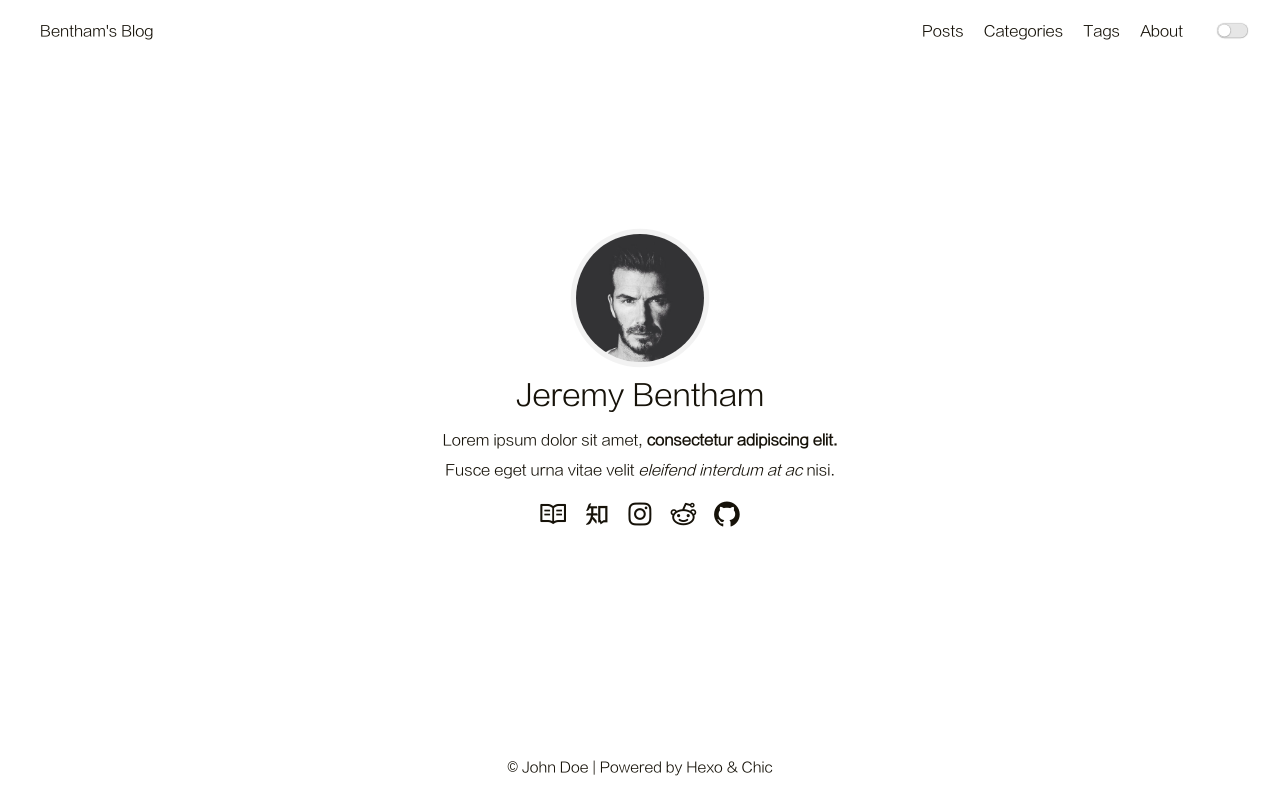
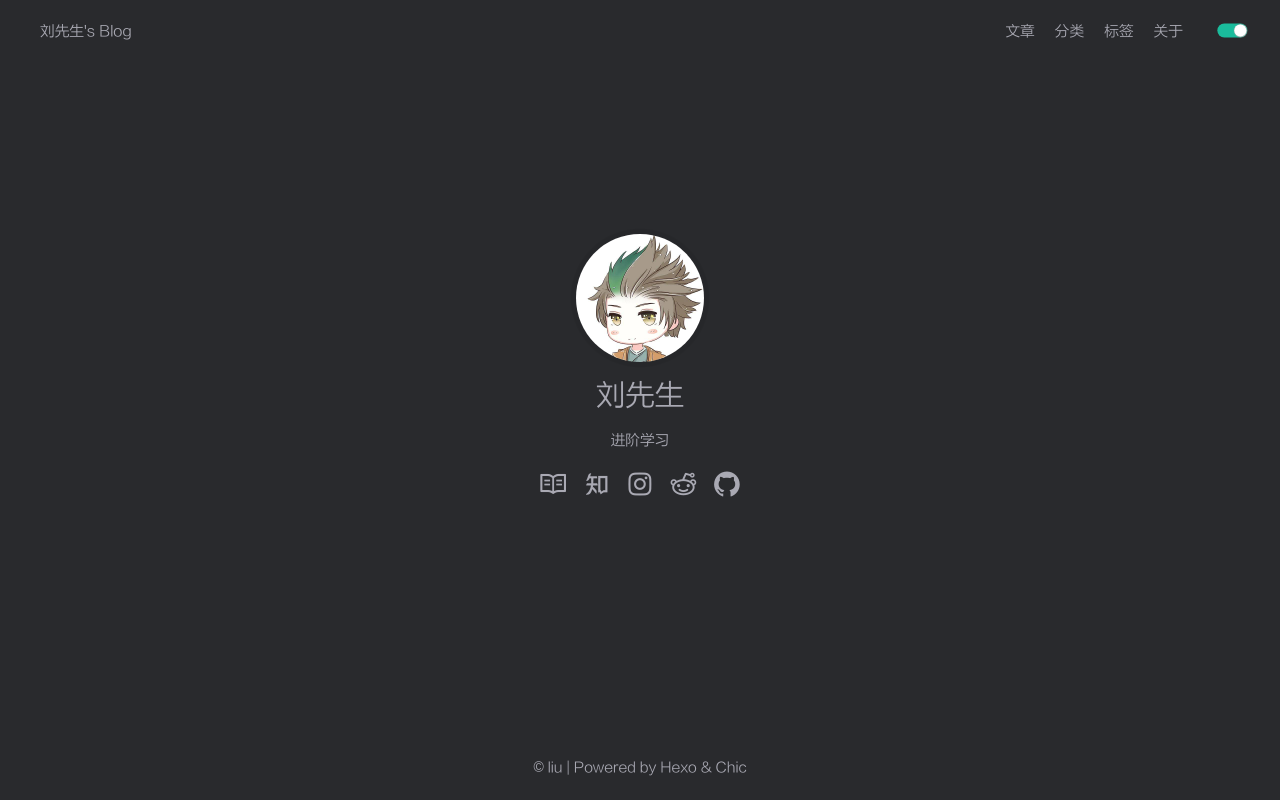
Before and after one commit to allen-llll/mrLjun.github.io, a plain HTML site: page index.html in a window 1280 px wide. Drawn offline with nearby package versions, Linux system fonts and the light colour scheme; some packages are replaced by stand-ins of ours.

Commit message:
Site updated: 2020-03-05 21:22:23

```diff
--- a/2020/03/04/hello-world/index.html
+++ b/2020/03/04/hello-world/index.html
@@ -6,17 +6,17 @@
       content="width=device-width, initial-scale=1.0, maximum-scale=1.0, minimum-scale=1.0">
 <meta http-equiv="X-UA-Compatible" content="ie=edge">
 
-    <meta name="author" content="John Doe">
+    <meta name="author" content="liu">
 
 
 
 
 
-<title>Hello World | Hexo</title>
+<title>Hello World | 刘先生&#39;s blogs</title>
 
 
 
-    <link rel="icon" href="/favicon.ico">
+    <link rel="icon" href="/code.png">
 
 
 
@@ -86,16 +86,16 @@
         <header>
     <nav class="navbar">
         <div class="container">
-            <div class="navbar-header header-logo"><a href="/">Bentham&#39;s Blog</a></div>
+            <div class="navbar-header header-logo"><a href="/">刘先生&#39;s Blog</a></div>
             <div class="menu navbar-right">
 
-                    <a class="menu-item" href="/archives">Posts</a>
+                    <a class="menu-item" href="/archives">文章</a>
 
-                    <a class="menu-item" href="/category">Categories</a>
+                    <a class="menu-item" href="/category">分类</a>
 
-                    <a class="menu-item" href="/tag">Tags</a>
+                    <a class="menu-item" href="/tag">标签</a>
 
-                    <a class="menu-item" href="/about">About</a>
+                    <a class="menu-item" href="/about">关于</a>
 
                 <input id="switch_default" type="checkbox" class="switch_default">
                 <label for="switch_default" class="toggleBtn"></label>
@@ -108,19 +108,19 @@
         <div class="container">
             <div class="navbar-header">
                 <div>
-                    <a href="/">Bentham&#39;s Blog</a><a id="mobile-toggle-theme">·&nbsp;Light</a>
+                    <a href="/">刘先生&#39;s Blog</a><a id="mobile-toggle-theme">·&nbsp;Light</a>
                 </div>
                 <div class="menu-toggle" onclick="mobileBtn()">&#9776; Menu</div>
             </div>
             <div class="menu" id="mobile-menu">
 
-                    <a class="menu-item" href="/archives">Posts</a>
+                    <a class="menu-item" href="/archives">文章</a>
 
-                    <a class="menu-item" href="/category">Categories</a>
+                    <a class="menu-item" href="/category">分类</a>
 
-                    <a class="menu-item" href="/tag">Tags</a>
+                    <a class="menu-item" href="/tag">标签</a>
 
-                    <a class="menu-item" href="/about">About</a>
+                    <a class="menu-item" href="/about">关于</a>
 
             </div>
         </div>
@@ -214,7 +214,7 @@
 
                 <div class="post-meta">
 
-                        Author: <a itemprop="author" rel="author" href="/">John Doe</a>
+                        Author: <a itemprop="author" rel="author" href="/">liu</a>
 
 
 
@@ -249,7 +249,7 @@
 
                     <p class="copyright-item">
                         <span>Author:</span>
-                        <span>John Doe</span>
+                        <span>liu</span>
                     </p>
 
 
@@ -298,7 +298,7 @@
         </div>
         <footer id="footer" class="footer">
     <div class="copyright">
-        <span>© John Doe | Powered by <a href="https://hexo.io" target="_blank">Hexo</a> & <a href="https://github.com/Siricee/hexo-theme-Chic" target="_blank">Chic</a></span>
+        <span>© liu | Powered by <a href="https://hexo.io" target="_blank">Hexo</a> & <a href="https://github.com/Siricee/hexo-theme-Chic" target="_blank">Chic</a></span>
     </div>
 </footer>
 
--- a/index.html
+++ b/index.html
@@ -6,17 +6,17 @@
       content="width=device-width, initial-scale=1.0, maximum-scale=1.0, minimum-scale=1.0">
 <meta http-equiv="X-UA-Compatible" content="ie=edge">
 
-    <meta name="author" content="John Doe">
+    <meta name="author" content="liu">
 
 
 
 
 
-<title>Hexo</title>
+<title>刘先生&#39;s blogs</title>
 
 
 
-    <link rel="icon" href="/favicon.ico">
+    <link rel="icon" href="/code.png">
 
 
 
@@ -86,16 +86,16 @@
         <header>
     <nav class="navbar">
         <div class="container">
-            <div class="navbar-header header-logo"><a href="/">Bentham&#39;s Blog</a></div>
+            <div class="navbar-header header-logo"><a href="/">刘先生&#39;s Blog</a></div>
             <div class="menu navbar-right">
 
-                    <a class="menu-item" href="/archives">Posts</a>
+                    <a class="menu-item" href="/archives">文章</a>
 
-                    <a class="menu-item" href="/category">Categories</a>
+                    <a class="menu-item" href="/category">分类</a>
 
-                    <a class="menu-item" href="/tag">Tags</a>
+                    <a class="menu-item" href="/tag">标签</a>
 
-                    <a class="menu-item" href="/about">About</a>
+                    <a class="menu-item" href="/about">关于</a>
 
                 <input id="switch_default" type="checkbox" class="switch_default">
                 <label for="switch_default" class="toggleBtn"></label>
@@ -108,19 +108,19 @@
         <div class="container">
             <div class="navbar-header">
                 <div>
-                    <a href="/">Bentham&#39;s Blog</a><a id="mobile-toggle-theme">·&nbsp;Light</a>
+                    <a href="/">刘先生&#39;s Blog</a><a id="mobile-toggle-theme">·&nbsp;Light</a>
                 </div>
                 <div class="menu-toggle" onclick="mobileBtn()">&#9776; Menu</div>
             </div>
             <div class="menu" id="mobile-menu">
 
-                    <a class="menu-item" href="/archives">Posts</a>
+                    <a class="menu-item" href="/archives">文章</a>
 
-                    <a class="menu-item" href="/category">Categories</a>
+                    <a class="menu-item" href="/category">分类</a>
 
-                    <a class="menu-item" href="/tag">Tags</a>
+                    <a class="menu-item" href="/tag">标签</a>
 
-                    <a class="menu-item" href="/about">About</a>
+                    <a class="menu-item" href="/about">关于</a>
 
             </div>
         </div>
@@ -145,10 +145,10 @@
     <div class="container">
     <div class="intro">
         <div class="avatar">
-            <a href="/archives"><img src="/image/avatar.jpeg"></a>
+            <a href="/"><img src="/image/tx.jpeg"></a>
         </div>
-        <div class="nickname">Jeremy Bentham</div>
-        <div class="description"><p>Lorem ipsum dolor sit amet, <strong>consectetur adipiscing elit.</strong> <br>Fusce eget urna vitae velit <em>eleifend interdum at ac</em> nisi.</p>
+        <div class="nickname">刘先生</div>
+        <div class="description"><p>进阶学习</p>
 </div>
         <div class="links">
 
@@ -160,7 +160,7 @@
 
                     </a>
 
-                    <a class="link-item" title="ZhiHu" href="https://www.zhihu.com/people/sirice" target="_blank" rel="noopener">
+                    <a class="link-item" title="ZhiHu" href="https://www.zhihu.com" target="_blank" rel="noopener">
 
 
                             <i class="iconfont icon-zhihu"></i>
@@ -181,7 +181,7 @@
 
                     </a>
 
-                    <a class="link-item" title="Github" href="https://github.com/Siricee" target="_blank" rel="noopener">
+                    <a class="link-item" title="Github" href="https://github.com/MrLiu" target="_blank" rel="noopener">
 
 
                             <i class="iconfont icon-github"></i>
@@ -197,7 +197,7 @@
         </div>
         <footer id="footer" class="footer">
     <div class="copyright">
-        <span>© John Doe | Powered by <a href="https://hexo.io" target="_blank">Hexo</a> & <a href="https://github.com/Siricee/hexo-theme-Chic" target="_blank">Chic</a></span>
+        <span>© liu | Powered by <a href="https://hexo.io" target="_blank">Hexo</a> & <a href="https://github.com/Siricee/hexo-theme-Chic" target="_blank">Chic</a></span>
     </div>
 </footer>
 
--- a/js/script.js
+++ b/js/script.js
@@ -35,7 +35,7 @@ document.ready(
     function () {
         var _Blog = window._Blog || {};
         const currentTheme = window.localStorage && window.localStorage.getItem('theme');
-        const isDark = currentTheme === 'dark';
+        const isDark = currentTheme !== 'dark';
         if (isDark) {
             document.getElementById("switch_default").checked = true;
             // mobile
```
Also changed, not shown: archives/2020/03/index.html (+14 -14 lines), archives/2020/index.html (+14 -14 lines), archives/index.html (+14 -14 lines), category/index.html (+14 -14 lines), tag/index.html (+14 -14 lines), code.png (added), image/tx.jpeg (added).
